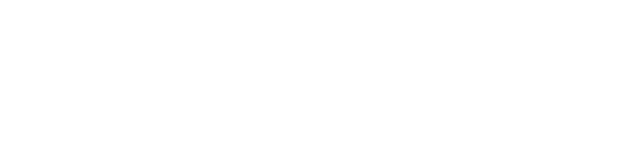
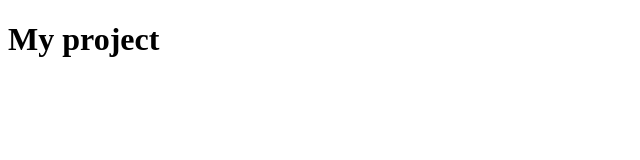
Before and after one commit to kcasPilot/my-project, a plain HTML site: page index.html in a window 1280 px wide. Shown: the whole page, without its empty margins (0-640 px from the left). Drawn offline with Linux system fonts and the light colour scheme.

Commit message:
index.html was created

```diff
--- a/index.html
+++ b/index.html
@@ -2,9 +2,9 @@
 <html lang="en">
 <head>
     <meta charset="UTF-8">
-    <title>Title</title>
+    <title>My project</title>
 </head>
 <body>
-
+<h1>My project</h1>
 </body>
 </html>
```
